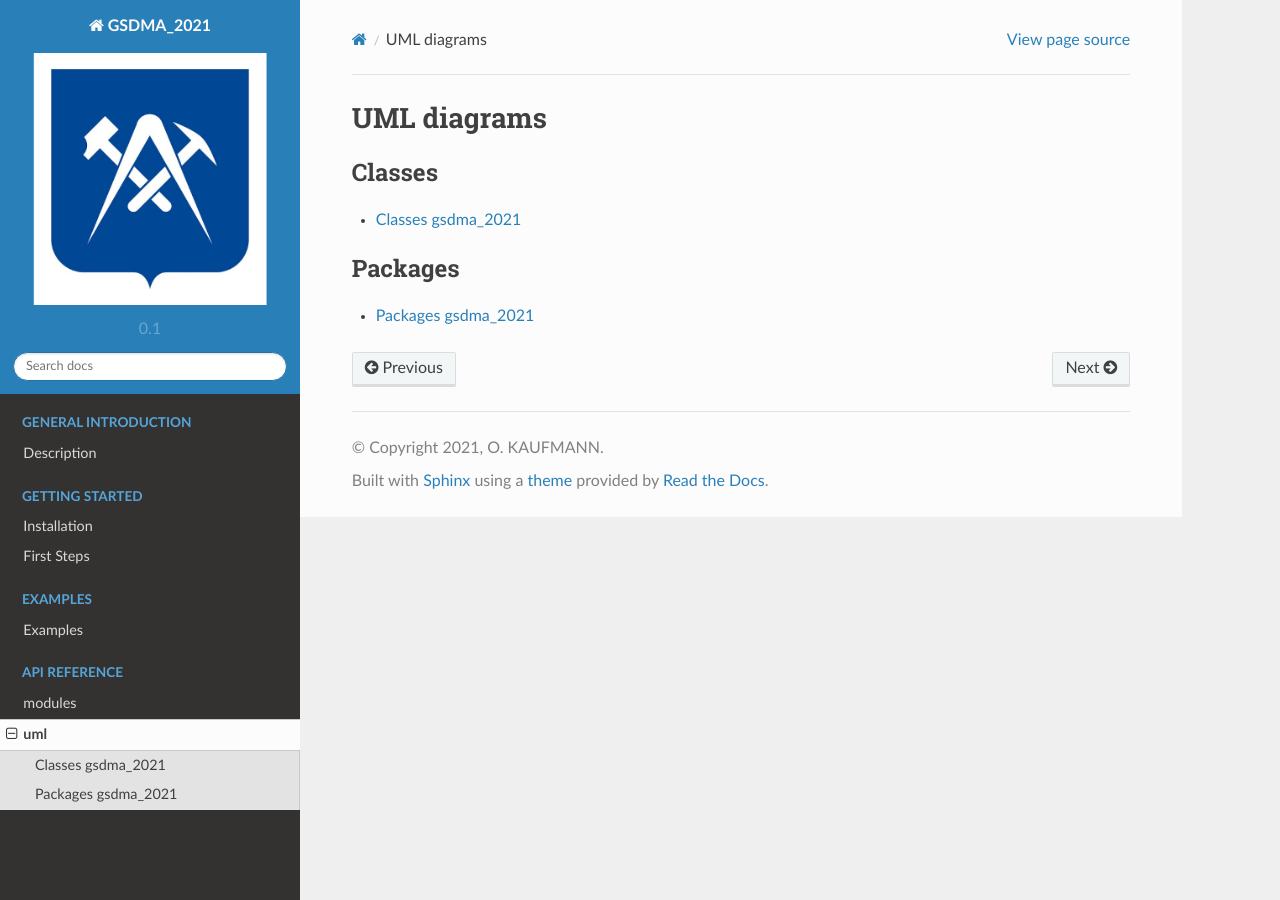
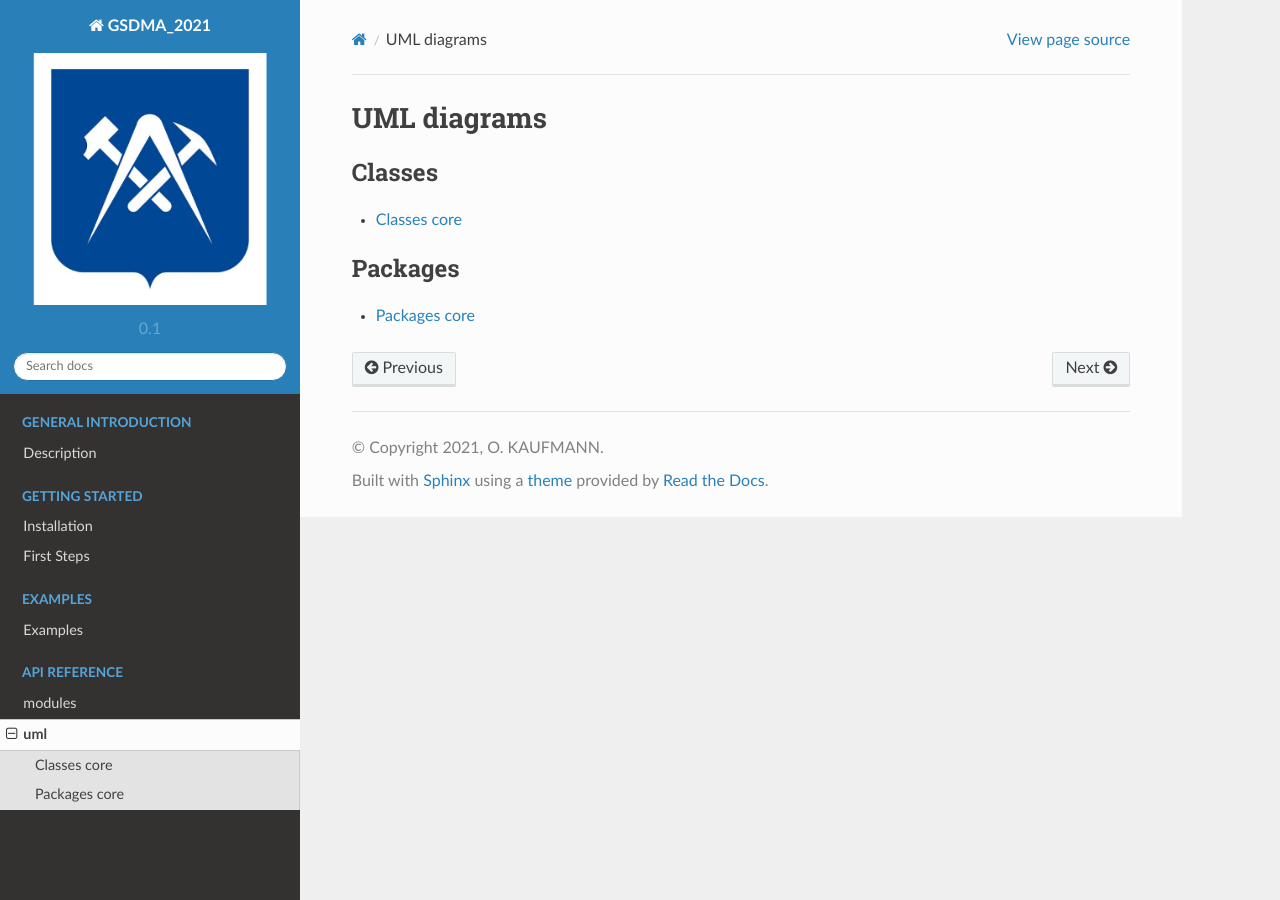
Before and after one commit to kaufmanno/GSDMA_2021, a Sphinx documentation site: the page built from docs/source/uml_diagrams.rst, in a window 1280 px wide. Built offline with Sphinx 7.4.7 and the Read the Docs theme 2.0.0, drawn with Linux system fonts in a browser that asks for light colours.

Commit message:
Build docs

```diff
--- /dev/null
+++ b/docs/source/uml/classes_uml_core.rst
@@ -0,0 +1,4 @@
+Classes core
+=============
+
+.. graphviz:: classes_uml_core.dot
--- /dev/null
+++ b/docs/source/uml/packages_uml_core.rst
@@ -0,0 +1,4 @@
+Packages core
+==============
+
+.. graphviz:: packages_uml_core.dot
--- a/docs/source/uml_diagrams.rst
+++ b/docs/source/uml_diagrams.rst
@@ -5,10 +5,10 @@ UML diagrams
    :maxdepth: 1
    :caption: Classes
 
-   Classes gsdma_2021<uml/classes_uml_gsdma_2021.rst>
+   Classes core<uml/classes_uml_core.rst>
 
 .. toctree::
    :maxdepth: 1
    :caption: Packages
 
-   Packages gsdma_2021<uml/packages_uml_gsdma_2021.rst>
+   Packages core<uml/packages_uml_core.rst>
```
Also changed, not shown: 4 other files.
